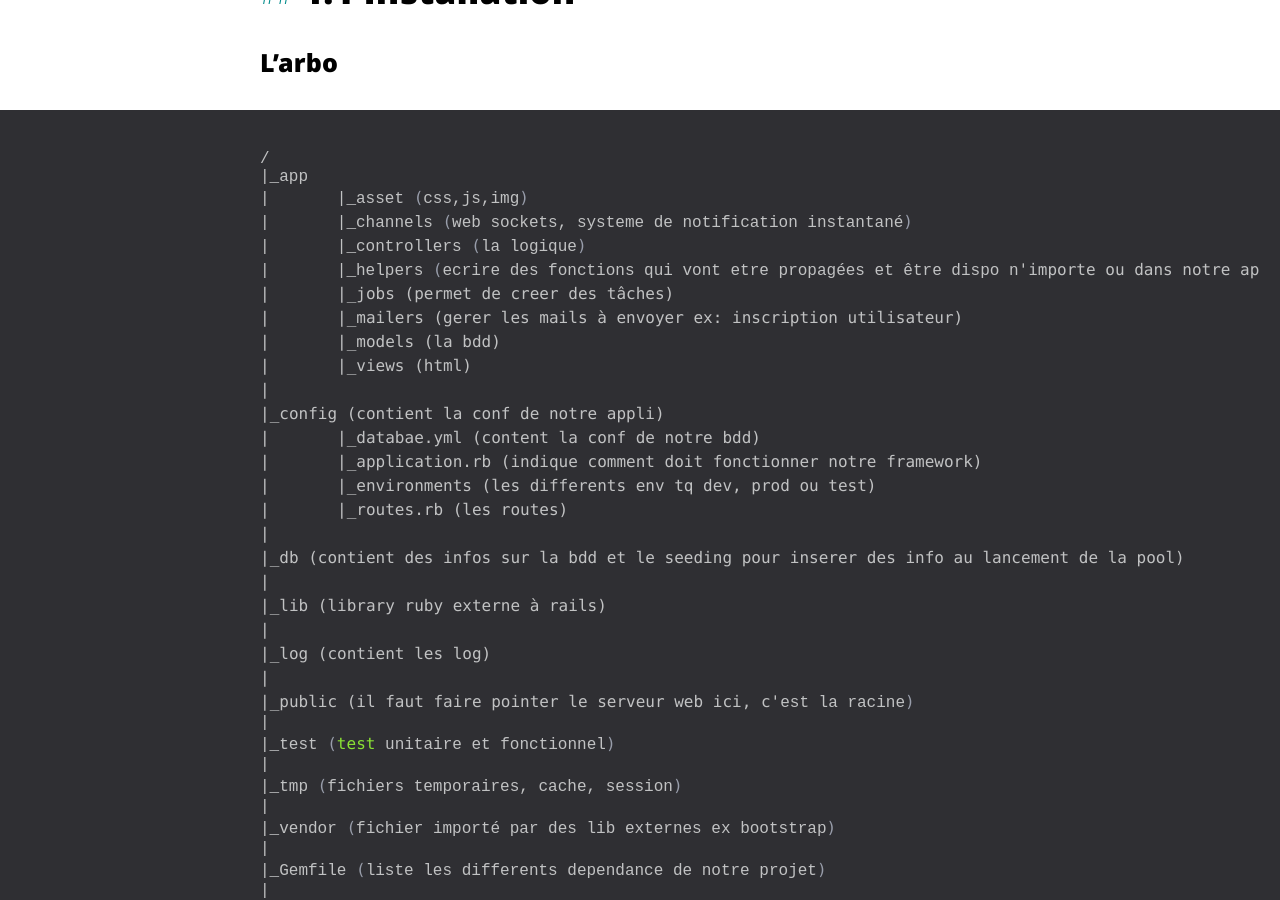
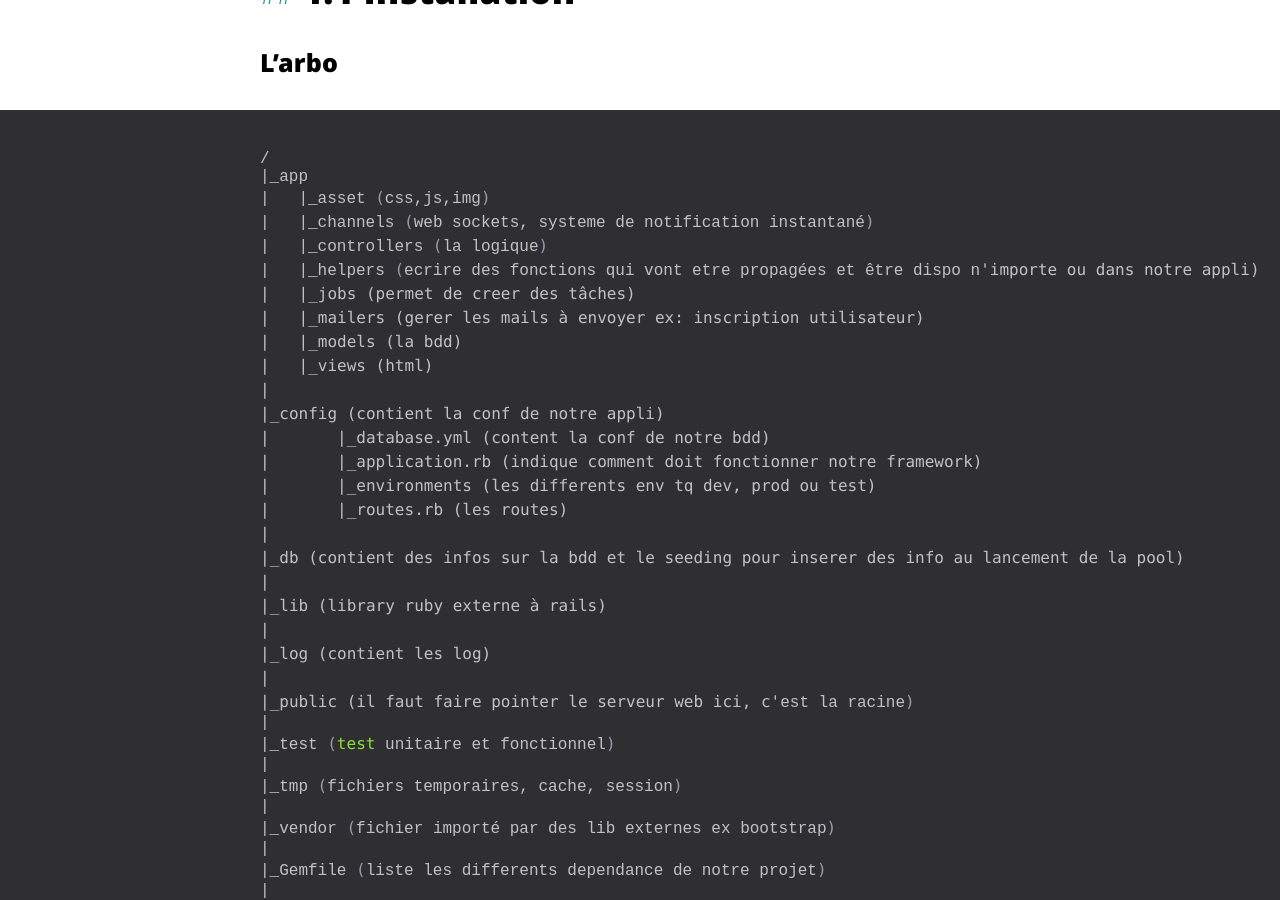
Before and after one commit to fasca/fasca.github.io, a Jekyll site: the page built from _posts/2017-10-27-RoR-Grafikart.md, in a window 1280 px wide and 900 px high, scrolled down 382 px. Built offline with Jekyll 4.4.1, drawn with Linux system fonts in a browser that asks for light colours; comment, search, counter and statistics services are not loaded.

Commit message:
Update 2017-10-27-RoR-Grafikart.md

````diff
--- a/_posts/2017-10-27-RoR-Grafikart.md
+++ b/_posts/2017-10-27-RoR-Grafikart.md
@@ -22,17 +22,17 @@ Cours [grafikart](Grafikart.fr), apprendre ruby on rails
 ```shell
 /
 |_app
-|	|_asset (css,js,img)
-|	|_channels (web sockets, systeme de notification instantané)
-|	|_controllers (la logique)
-|	|_helpers (ecrire des fonctions qui vont etre propagées et être dispo n'importe ou dans notre appli)
-|	|_jobs (permet de creer des tâches)
-|	|_mailers (gerer les mails à envoyer ex: inscription utilisateur)
-|	|_models (la bdd)
-|	|_views (html)
+|   |_asset (css,js,img)
+|   |_channels (web sockets, systeme de notification instantané)
+|   |_controllers (la logique)
+|   |_helpers (ecrire des fonctions qui vont etre propagées et être dispo n'importe ou dans notre appli)
+|   |_jobs (permet de creer des tâches)
+|   |_mailers (gerer les mails à envoyer ex: inscription utilisateur)
+|   |_models (la bdd)
+|   |_views (html)
 |
 |_config (contient la conf de notre appli)
-|	|_databae.yml (content la conf de notre bdd)
+|	|_database.yml (content la conf de notre bdd)
 |	|_application.rb (indique comment doit fonctionner notre framework)
 |	|_environments (les differents env tq dev, prod ou test)
 |	|_routes.rb (les routes)
````
